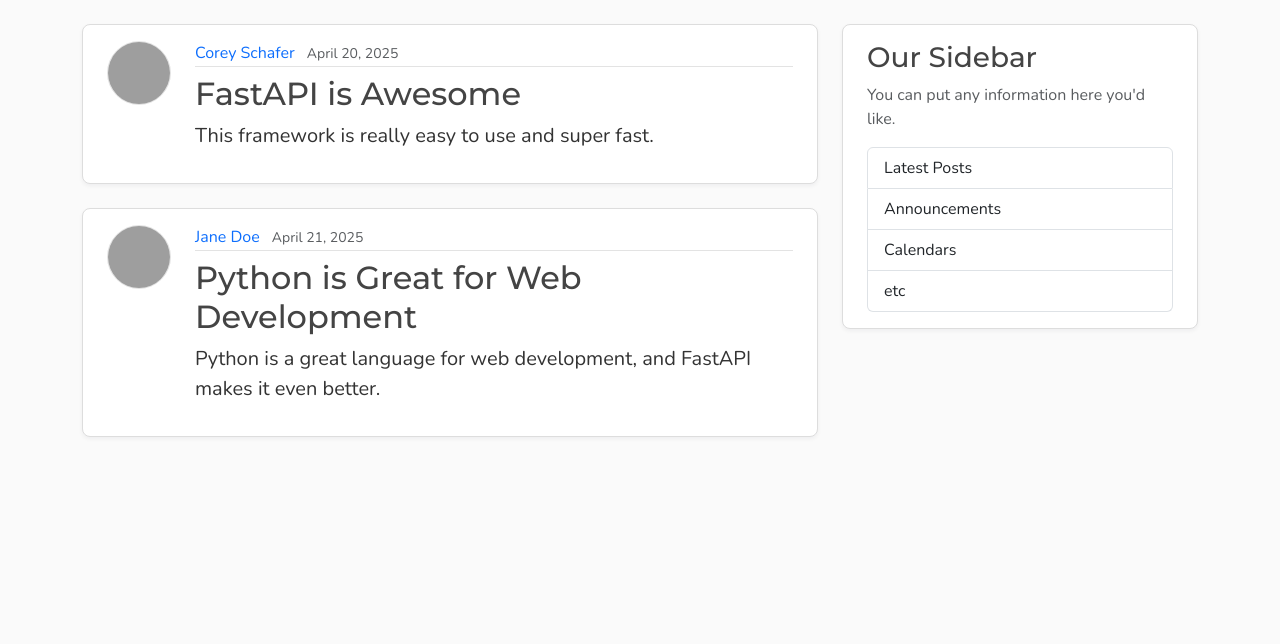
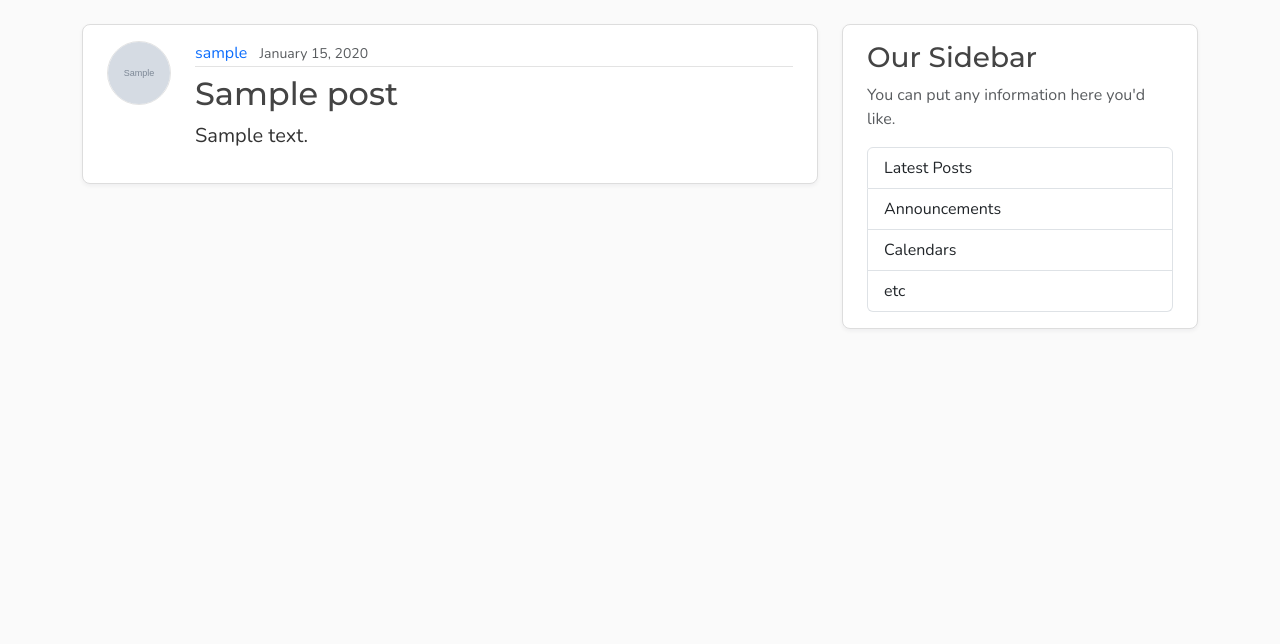
Before and after one commit to erlanakbaraliev/Youtube-based-projects, a FastAPI app: page / in a window 1280 px wide. Shown: the part 56-700 px from the top of the page. Run offline with FastAPI, Linux system fonts and the light colour scheme; tables that the repository leaves empty hold one stand-in row (values such as "Sample post"); grey boxes marked "Sample" are stand-in pictures; grey boxes are pictures that could not be loaded.

Commit message:
Adds database, models, basic endpoints

```diff
--- /dev/null
+++ b/fastapi_blog/database.py
@@ -0,0 +1,20 @@
+from sqlalchemy import create_engine
+from sqlalchemy.orm import DeclarativeBase, sessionmaker
+
+SQLALCHEMY_DATABASE_URL = "sqlite:///./blog.db"
+
+engine = create_engine(
+    SQLALCHEMY_DATABASE_URL,
+    connect_args={"check_same_thread": False},
+)
+
+SessionLocal = sessionmaker(autocommit=False, autoflush=False, bind=engine)
+
+
+class Base(DeclarativeBase):
+    pass
+
+
+def get_db():
+    with SessionLocal() as db:
+        yield db
--- a/fastapi_blog/main.py
+++ b/fastapi_blog/main.py
@@ -1,74 +1,159 @@
-from fastapi import FastAPI, HTTPException, Request, status
+from typing import Annotated
+
+from database import Base, engine, get_db
+from fastapi import Depends, FastAPI, HTTPException, Request, status
 from fastapi.exceptions import RequestValidationError
 from fastapi.responses import JSONResponse
 from fastapi.staticfiles import StaticFiles
 from fastapi.templating import Jinja2Templates
-from schemas import PostCreate, PostResponse
+from models import Post, User
+from schemas import PostCreate, PostResponse, UserCreate, UserResponse
+from sqlalchemy import select
+from sqlalchemy.orm import Session
 from starlette.exceptions import HTTPException as StarletteHTTPException
 
+Base.metadata.create_all(bind=engine)
+
 app = FastAPI()
+
 app.mount("/static", StaticFiles(directory="static"), name="static")
+app.mount("/media", StaticFiles(directory="media"), name="media")
 
 templates = Jinja2Templates(directory="templates")
 
-posts: list[dict] = [
-    {
-        "id": 1,
-        "author": "Corey Schafer",
-        "title": "FastAPI is Awesome",
-        "content": "This framework is really easy to use and super fast.",
-        "date_posted": "April 20, 2025",
-    },
-    {
-        "id": 2,
-        "author": "Jane Doe",
-        "title": "Python is Great for Web Development",
-        "content": "Python is a great language for web development, and FastAPI makes it even better.",
-        "date_posted": "April 21, 2025",
-    },
-]
+
+# ----- Home template -----
 
 
+@app.get("/posts", include_in_schema=False)
 @app.get("/", include_in_schema=False)
-def home(request: Request):
+def home(request: Request, db: Annotated[Session, Depends(get_db)]):
+    posts = db.execute(select(Post)).scalars().all()
+    print(posts[0].author.username)
     return templates.TemplateResponse(request, "home.html", {"posts": posts})
 
 
-@app.get("/posts/")
-def get_posts():
+# ----- Users api -----
+
+
+@app.get(
+    "/api/users/", response_model=list[UserResponse], status_code=status.HTTP_200_OK
+)
+def get_users(db: Annotated[Session, Depends(get_db)]):
+    usernames = db.execute(select(User))
+    return usernames.scalars().all()
+
+
+@app.post("/api/users/", response_model=UserCreate, status_code=status.HTTP_201_CREATED)
+def create_user(user: UserCreate, db: Annotated[Session, Depends(get_db)]):
+    existing_user = db.execute(
+        select(User).where(User.username == user.username)
+    ).scalar_one_or_none()
+    if existing_user:
+        raise HTTPException(
+            status_code=status.HTTP_400_BAD_REQUEST,
+            detail=f"Username {user.username} already exists",
+        )
+
+    existing_email = db.execute(
+        select(User).where(User.email == user.email)
+    ).scalar_one_or_none()
+    if existing_email:
+        raise HTTPException(
+            status_code=status.HTTP_400_BAD_REQUEST,
+            detail=f"Email {user.email} already exists.",
+        )
+
+    new_user = User(username=user.username, email=user.email)
+    db.add(new_user)
+    db.commit()
+    db.refresh(new_user)
+
+    return new_user
+
+
+@app.get(
+    "/api/users/{user_id}", response_model=UserResponse, status_code=status.HTTP_200_OK
+)
+def get_user(user_id: int, db: Annotated[Session, Depends(get_db)]):
+    user = db.get(User, user_id)
+    if not user:
+        raise HTTPException(status_code=404, detail=f"User with id {user_id} not found")
+
+    return user
+
+
+@app.get(
+    "/api/users/{user_id}/posts",
+    response_model=list[PostResponse],
+    status_code=status.HTTP_200_OK,
+)
+def get_user_posts(user_id: int, db: Annotated[Session, Depends(get_db)]):
+    user = db.get(User, user_id)
+    if not user:
+        raise HTTPException(status_code=404, detail="User not found")
+
+    posts = db.execute(select(Post).where(Post.user_id == user_id)).scalars().all()
+
     return posts
 
 
+# ----- User Posts templates -----
+
+
+@app.get("/users/{user_id}/posts", include_in_schema=False)
+def get_user_posts_page(
+    request: Request, user_id: int, db: Annotated[Session, Depends(get_db)]
+):
+    user = db.get(User, user_id)
+    if not user:
+        raise HTTPException(status_code=404, detail="User not found")
+
+    posts = db.execute(select(Post).where(Post.user_id == user_id)).scalars().all()
+
+    return templates.TemplateResponse(
+        request, "user_posts.html", {"posts": posts, "user": user}
+    )
+
+
+# ===== Posts api =====
+
+
+@app.get("/api/posts/", response_model=list[PostResponse])
+def get_posts(db: Annotated[Session, Depends(get_db)]):
+    posts = db.execute(select(Post)).scalars().all()
+    return posts
+
+
+@app.post("/api/posts/", response_model=PostCreate, status_code=status.HTTP_201_CREATED)
+def create_post(post: PostCreate, db: Annotated[Session, Depends(get_db)]):
+    user = db.get(User, post.user_id)
+    if not user:
+        raise HTTPException(status_code=404, detail="User not found")
+
+    new_post = Post(title=post.title, content=post.content, user_id=post.user_id)
+    db.add(new_post)
+    db.commit()
+    db.refresh(new_post)
+
+    return new_post
+
+
+# ----- Posts templates -----
+
+
 @app.get("/posts/{post_id}", include_in_schema=False)
-def get_post(request: Request, post_id: int):
-    for post in posts:
-        if post["id"] == post_id:
-            return templates.TemplateResponse(request, "post.html", {"post": post})
+def get_post_page(
+    request: Request, post_id: int, db: Annotated[Session, Depends(get_db)]
+):
+    post = db.execute(select(Post).where(Post.id == post_id)).scalar_one_or_none()
+
+    if post:
+        return templates.TemplateResponse(request, "post.html", {"post": post})
     raise HTTPException(status_code=status.HTTP_404_NOT_FOUND, detail="Post not found")
 
 
-# @app.get("/api/posts/{post_id}")
-# def get_post(post_id: int):
-#     for post in posts:
-#         if post["id"] == post_id:
-#             return post
-#     return HTTPException(status_code=404, detail="Post not found")
-
-
-@app.post(
-    "/api/posts", response_model=PostResponse, status_code=status.HTTP_201_CREATED
-)
-def create_post(post: PostCreate):
-    new_id = max(p["id"] for p in posts) + 1 if posts else 1
-    new_post = {
-        "id": new_id,
-        "author": post.author,
-        "title": post.title,
-        "content": post.content,
-        "date_posted": "September 18, 2026",
-    }
-    posts.append(new_post)
-    return new_post
+# ----- Exception handlers (StarletteHTTPException, RequestValidationError) -----
 
 
 @app.exception_handler(StarletteHTTPException)
--- a/fastapi_blog/pyproject.toml
+++ b/fastapi_blog/pyproject.toml
@@ -6,4 +6,5 @@ readme = "README.md"
 requires-python = ">=3.13"
 dependencies = [
     "fastapi[standard]>=0.141.1",
+    "sqlalchemy>=2.0.54",
 ]
--- a/fastapi_blog/templates/home.html
+++ b/fastapi_blog/templates/home.html
@@ -4,19 +4,19 @@
         <article class="content-section py-3 px-4 mb-4">
             <div class="d-flex align-items-start gap-4">
                 <img class="rounded-circle article-img flex-shrink-0"
-                    src="{{ url_for("static", path='profile_pics/default.jpg') }}"
-                    alt="{{ post.author }}'s profile picture"
+                    src="{{ post.author.image_path }}"
+                    alt="{{ post.author.username }}'s profile picture"
                     width="64"
                     height="64"
                     loading="lazy"
                 />
                 <div class="flex-grow-1">
                     <div class="article-metadata mb-2">
-                        <a class="me-2" href="#">{{ post.author }}</a>
-                        <small class="text-body-secondary">{{ post.date_posted }}</small>
+                    <a class="me-2" href="{{ url_for("get_user_posts_page", user_id=post.author.id ) }}">{{ post.author.username }}</a>
+                        <small class="text-body-secondary">{{ post.date_posted.strftime("%B %d, %Y") }}</small>
                     </div>
                     <h2>
-                        <a class="article-title" href="{{ url_for('get_post', post_id=post.id) }}">{{ post.title }}</a>
+                        <a class="article-title" href="{{ url_for('get_post_page', post_id=post.id) }}">{{ post.title }}</a>
                     </h2>
                     <p class="article-content">{{ post.content }}</p>
                 </div>
--- a/fastapi_blog/templates/post.html
+++ b/fastapi_blog/templates/post.html
@@ -3,15 +3,15 @@
   <article class="content-section py-3 px-4 mb-4">
     <div class="d-flex align-items-start gap-4">
       <img class="rounded-circle article-img flex-shrink-0"
-           src="{{ url_for('static', path='profile_pics/default.jpg') }}"
+           src="{{ post.author.image_path }}"
            alt="{{ post.author }}'s profile picture"
            width="64"
            height="64"
            loading="lazy">
       <div class="flex-grow-1">
         <div class="article-metadata mb-2">
-          <a class="me-2" href="#">{{ post.author }}</a>
-          <small class="text-body-secondary">{{ post.date_posted }}</small>
+          <a class="me-2" href="{{ url_for("get_user_posts", user_id=post.author.id) }}">{{ post.author.username }}</a>
+          <small class="text-body-secondary">{{ post.date_posted.strftime("%B %d, %Y ") }}</small>
         </div>
         <h2 class="article-title">{{ post.title }}</h2>
         <p class="article-content">{{ post.content }}</p>
```
Also changed, not shown: fastapi_blog/models.py (added, +42 -0 lines), fastapi_blog/schemas.py (+24 -4 lines), fastapi_blog/templates/user_posts.html (added, +28 -0 lines), fastapi_blog/static/profile_pics/default.png (added), 1 other file.
